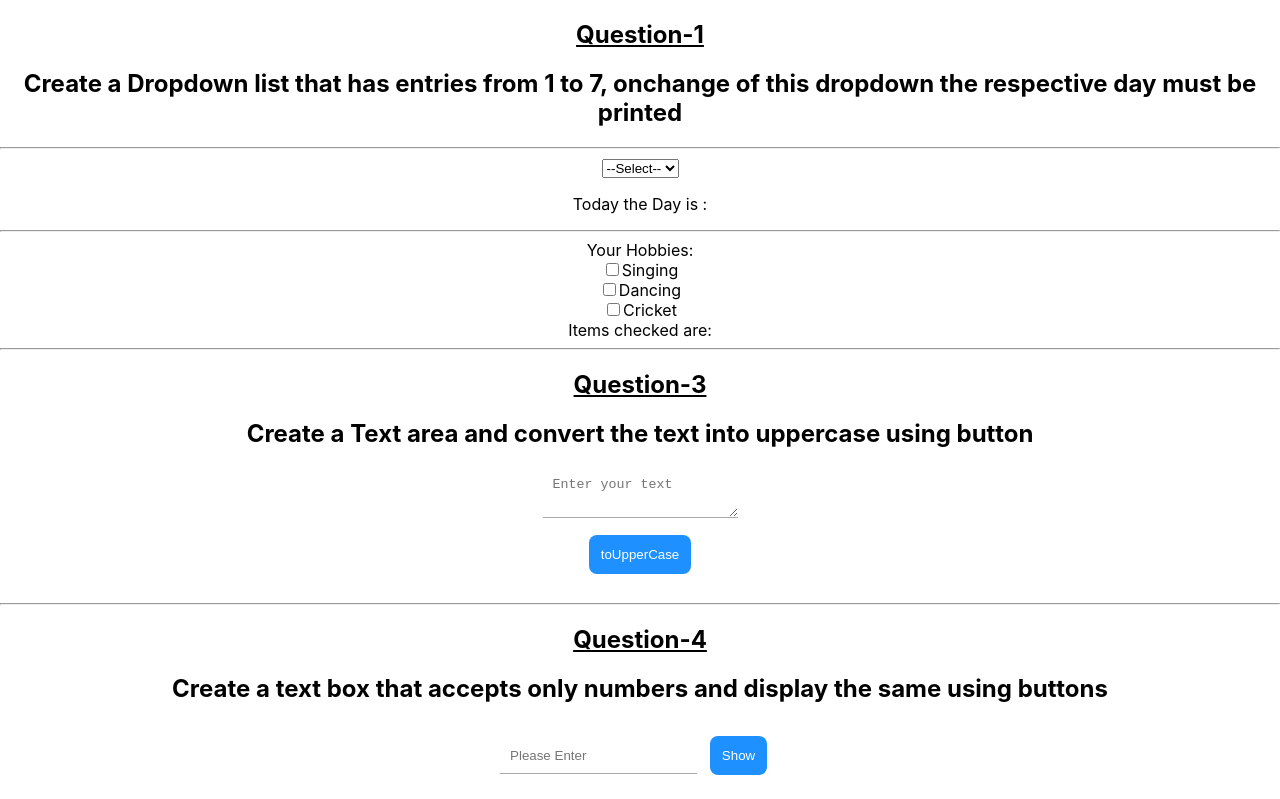
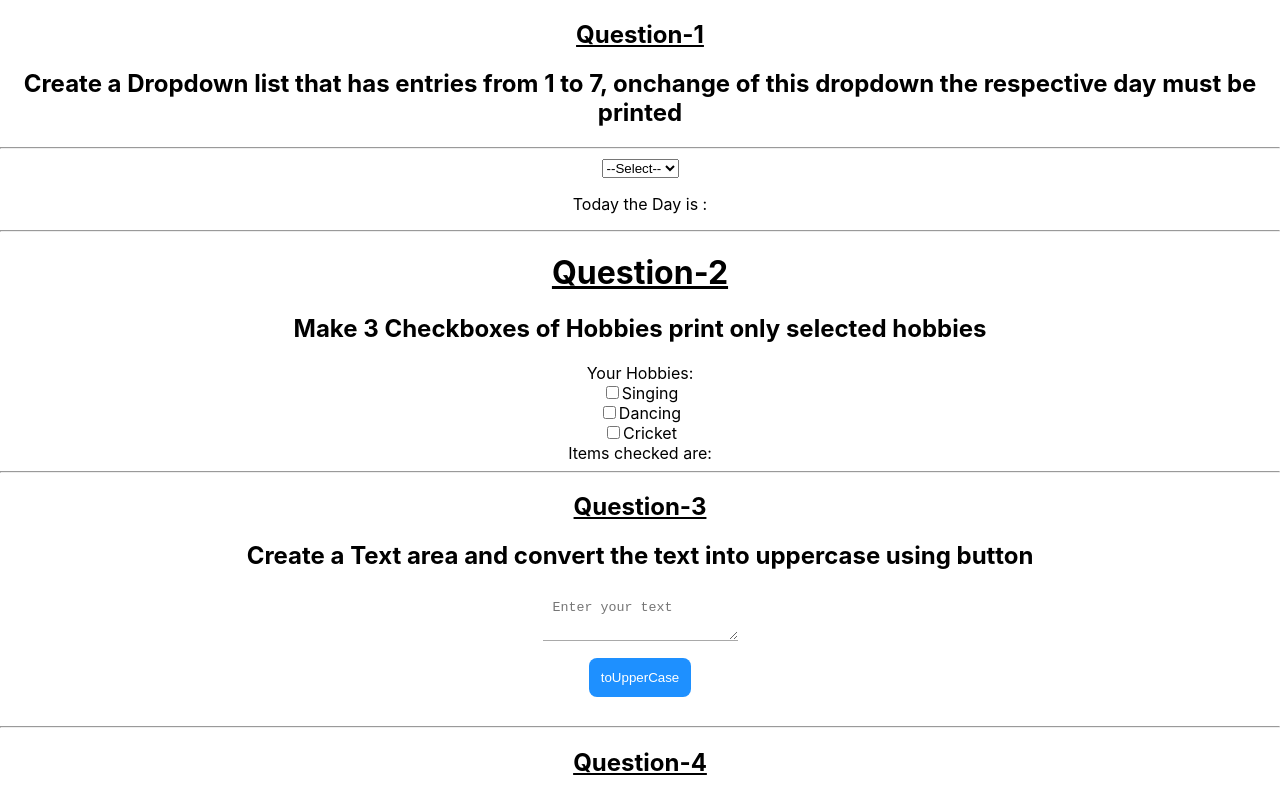
Before and after one commit to muddassir1112/ReactFormsHandsOn, a React (Create React App) app: page / in a window 1280 px wide. Shown: the top 799 px of the page. Built offline with nearby package versions, Linux system fonts and the light colour scheme.

Commit message:
Some Changes Made

```diff
--- a/src/Task2.js
+++ b/src/Task2.js
@@ -26,6 +26,8 @@ const [checked, setChecked] = useState([]);
 
   return (
     <div className="app">
+      <h1><u>Question-2</u></h1>
+      <h2>Make 3 Checkboxes of Hobbies print only selected hobbies</h2>
       <div className="checkList">
         <div className="title">Your Hobbies:</div>
         <div className="list-container">
```
